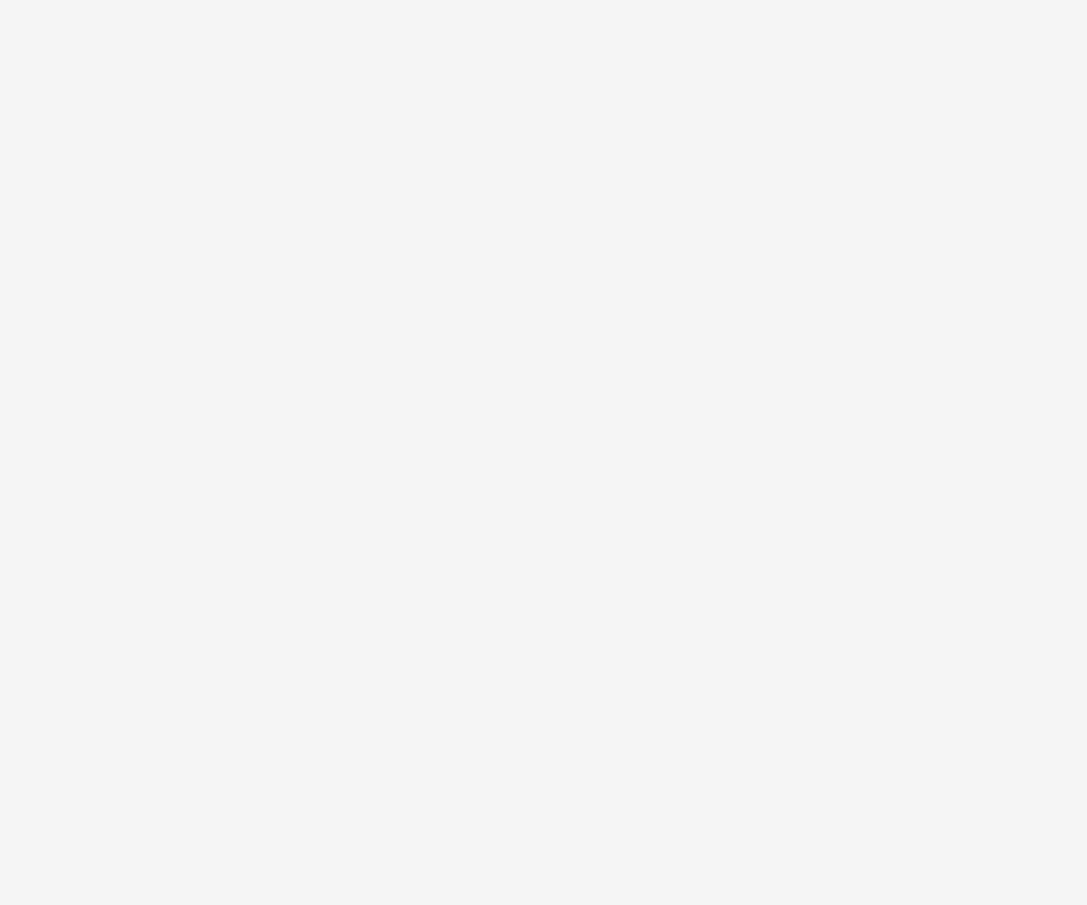
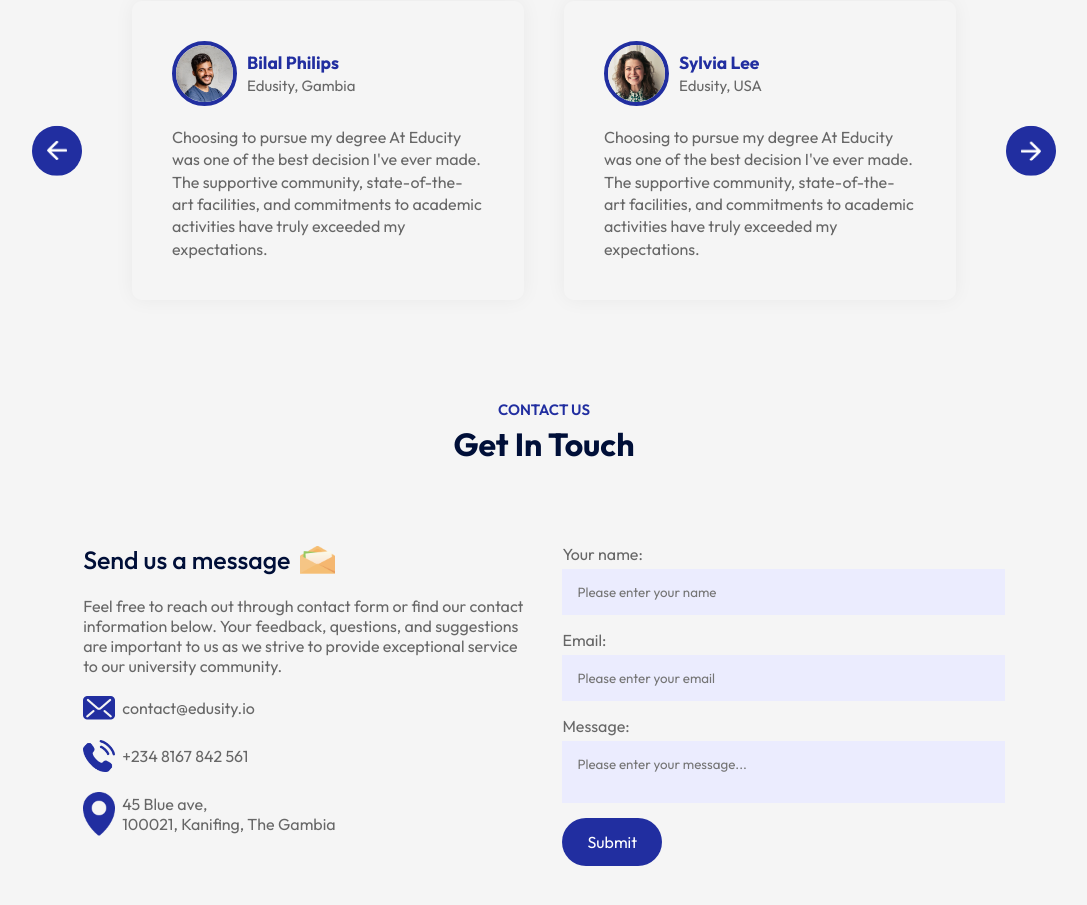
Before and after one commit to ZakariAdamu/edusity, a React (Vite) app: page / in a window 1280 px wide. Shown: the part 2640-3545 px from the top of the page, without its empty margins (96-1183 px from the left). Before the commit the page ends 2477 px from the top, so only its background shows below. Built offline with nearby package versions, Linux system fonts and the light colour scheme.

Commit message:
testimonials and contact component done

```diff
--- a/src/App.jsx
+++ b/src/App.jsx
@@ -5,6 +5,8 @@ import Programs from "./components/Programs/Programs";
 import Title from "./components/Title/Title";
 import About from "./components/About/About";
 import Campus from "./components/Campus/Campus";
+import Testimonials from "./components/Testimonials/Testimonials";
+import Contact from "./components/Contact/Contact";
 
 const App = () => {
 	return (
@@ -17,6 +19,10 @@ const App = () => {
 				<About />
 				<Title subTitle="Gallery" title="Campus Photos" />
 				<Campus />
+				<Title subTitle="testimonials" title="What Students are saying" />
+				<Testimonials />
+				<Title subTitle="contact us" title="get in touch" />
+				<Contact />
 			</div>
 		</div>
 	);
--- /dev/null
+++ b/src/components/Testimonials/Testimonials.css
@@ -0,0 +1,68 @@
+.testimonials {
+    margin: 80px auto;
+    padding: 0 80px;
+    position: relative;
+}
+
+.next-btn,
+.back-btn {
+    /* background: blue; */
+    background: #212EA0;
+    position: absolute;
+    top: 50%;
+    right: 0;
+    transform: translateY(-50%);
+    padding: 15px;
+    width: 50px;
+    border-radius: 50%;
+    cursor: pointer;
+}
+
+.back-btn {
+    left: 0;
+    right: auto;
+}
+
+.slider {
+    overflow: hidden;
+}
+
+.slider ul {
+    display: flex;
+    width: 200%;
+    overflow-x: hidden;
+    transition: 0.5s;
+    transform: translateX(-25%);
+}
+
+.slider ul li {
+    list-style: none;
+    width: 50%;
+    padding: 20px;
+}
+
+.slide-card {
+    box-shadow: 0 0 20px rgba(0, 0, 0, 0.05);
+    padding: 40px;
+    border-radius: 10px;
+    color: #676767;
+    line-height: 1.4;
+}
+
+.slide-card img {
+    width: 65px;
+    border-radius: 50%;
+    margin-right: 10px;
+    border: 4px solid #212EA0;
+}
+
+.user-info {
+    display: flex;
+    align-items: center;
+    margin-bottom: 20px;
+    font-size: 15px;
+}
+
+.user-info h3 {
+    color: #212EA0;
+}
--- /dev/null
+++ b/src/components/Testimonials/Testimonials.jsx
@@ -0,0 +1,92 @@
+import React, { useRef } from "react";
+import "./Testimonials.css";
+import next_icon from "../../assets/next-icon.png";
+import back_icon from "../../assets/back-icon.png";
+import user_1 from "../../assets/user-1.png";
+import user_2 from "../../assets/user-2.png";
+import user_3 from "../../assets/user-3.png";
+import user_4 from "../../assets/user-4.png";
+
+const Testimonials = () => {
+
+	const slider = useRef();
+	let tx = 0;
+
+	const slideForward = () => {
+		if (tx > -50) {
+			tx -= 25;
+		}
+		slider.current.style.transform = `translateX(${tx}%)`
+}
+	const slideBackward = () => {
+	if (tx < 0) {
+			tx += 25;
+		}
+		slider.current.style.transform = `translateX(${tx}%)`
+}
+
+	return (
+		<div className="testimonials">
+			<img className="next-btn" src={next_icon} alt="" onClick={slideForward} />
+			<img className="back-btn" src={back_icon} alt="" onClick={slideBackward} />
+			<div className="slider">
+				<ul ref={slider}>
+					<li>
+						<div className="slide-card">
+							<div className="user-info">
+								<img src={user_1} alt="user-image1" />
+								<div>
+									<h3>Sarah Ibrahim</h3>
+									<span>Edusity, Canada</span>
+								</div>
+							</div>
+							<p>Choosing to pursue my degree At Educity was one of the best decision I've ever made. The supportive community, state-of-the-art facilities, and commitments to academic activities have truly exceeded my expectations. </p>
+
+						</div>
+					</li>
+					<li>
+						<div className="slide-card">
+							<div className="user-info">
+								<img src={user_2} alt="user-image2" />
+								<div>
+									<h3>Bilal Philips</h3>
+									<span>Edusity, Gambia</span>
+								</div>
+							</div>
+							<p>Choosing to pursue my degree At Educity was one of the best decision I've ever made. The supportive community, state-of-the-art facilities, and commitments to academic activities have truly exceeded my expectations. </p>
+
+						</div>
+					</li>
+					<li>
+						<div className="slide-card">
+							<div className="user-info">
+								<img src={user_3} alt="user-image3" />
+								<div>
+									<h3>Sylvia Lee</h3>
+									<span>Edusity, USA</span>
+								</div>
+							</div>
+							<p>Choosing to pursue my degree At Educity was one of the best decision I've ever made. The supportive community, state-of-the-art facilities, and commitments to academic activities have truly exceeded my expectations. </p>
+
+						</div>
+					</li>
+					<li>
+						<div className="slide-card">
+							<div className="user-info">
+								<img src={user_4} alt="user-image4" />
+								<div>
+									<h3>James David</h3>
+									<span>Edusity, Colorado</span>
+								</div>
+							</div>
+							<p>Choosing to pursue my degree At Educity was one of the best decision I've ever made. The supportive community, state-of-the-art facilities, and commitments to academic activities have truly exceeded my expectations. </p>
+
+						</div>
+					</li>
+				</ul>
+			</div>
+		</div>
+	);
+};
+
+export default Testimonials;
--- /dev/null
+++ b/src/components/contact/Contact.css
@@ -0,0 +1,71 @@
+.contact {
+    margin: 80px auto;
+    max-width: 90%;
+    display: flex;
+    align-content: center;
+    justify-content: space-between;
+}
+
+.contact-col {
+    flex-basis: 48%;
+    color: #676767;
+}
+
+.contact-col h3 {
+    color: #000f38;
+    font-weight: 500;
+    font-size: 25px;
+    display: flex;
+    align-items: center;
+    margin-bottom: 20px;
+}
+
+.contact-col h3 img {
+    width: 35px;
+    margin-left: 10px;
+    opacity: 0.8;
+}
+
+.contact-col p {
+    max-width: 450px;
+    /* line-height: 23px; */
+    list-style: 0.3;
+}
+
+.contact-col ul li {
+    display: flex;
+    align-items: center;
+    margin: 20px 0;
+}
+
+.contact-icon {
+    width: 32px;
+    margin-right: 7px;
+}
+
+.contact form input,
+.contact form textarea {
+    display: block;
+    width: 100% !important;
+    background: #EBECFE;
+    padding: 15px;
+    border: 0;
+    outline: 0;
+    margin-bottom: 15px;
+    margin-top: 5px;
+    resize: none;
+}
+
+.contact-col span {
+    display: block;
+    margin: 20px 0;
+}
+
+.contact-col span {
+    display: block;
+    margin: 20px 0;
+    padding: 5px;
+    color: #fcfbfb;
+    /* background: #00c642; */
+    /* background: #0f963c; */
+}
--- /dev/null
+++ b/src/components/contact/Contact.jsx
@@ -0,0 +1,103 @@
+import React, { useState } from "react";
+import "./Contact.css";
+import msg_icon from "../../assets/msg-icon.png";
+import mail_icon from "../../assets/mail-icon.png";
+import phone_icon from "../../assets/phone-icon.png";
+import location_icon from "../../assets/location-icon.png";
+const Contact = () => {
+	const [result, setResult] = useState("");
+
+	const onSubmit = async (event) => {
+		event.preventDefault();
+		setResult("Sending....");
+		const formData = new FormData(event.target);
+
+		formData.append("access_key", "7b4c11ae-ba06-4c3d-9b41-14e503005040");
+
+		const response = await fetch("https://api.web3forms.com/submit", {
+			method: "POST",
+			body: formData,
+		});
+
+		const data = await response.json();
+
+		if (data.success) {
+			setResult("Form Submitted Successfully!");
+			console.log("Success", data);
+			event.target.reset();
+			setTimeout(setResult, 3000, "");
+		} else {
+			console.log("Error", data);
+			setResult(data.message);
+		}
+	};
+	const style = {
+		background: result ? "#0f963c" : "",
+	};
+
+	return (
+		<div className="contact">
+			<div className="contact-col">
+				<h3>
+					Send us a message
+					<img src={msg_icon} alt="envelope icon" />
+				</h3>
+				<p>
+					Feel free to reach out through contact form or find our contact
+					information below. Your feedback, questions, and suggestions are
+					important to us as we strive to provide exceptional service to our
+					university community.
+				</p>
+				<ul>
+					<li>
+						<img className="contact-icon" src={mail_icon} alt="mail icon" />
+						contact@edusity.io
+					</li>
+					<li>
+						{" "}
+						<img className="contact-icon" src={phone_icon} alt="phone icon" />
+						+234 8167 842 561
+					</li>
+					<li>
+						{" "}
+						<img
+							className="contact-icon"
+							src={location_icon}
+							alt="location icon"
+						/>
+						45 Blue ave, <br /> 100021, Kanifing, The Gambia
+					</li>
+				</ul>
+			</div>
+			<div className="contact-col">
+				<form onSubmit={onSubmit}>
+					<label htmlFor="name">Your name:</label>
+					<input
+						type="text"
+						name="name"
+						placeholder="Please enter your name"
+						required
+					/>
+					<label htmlFor="">Email:</label>
+					<input
+						type="email"
+						name="email"
+						placeholder="Please enter your email"
+						required
+					/>
+					<label htmlFor="">Message:</label>
+					<textarea
+						name="message"
+						rows=""
+						placeholder="Please enter your message..."
+						required
+					></textarea>
+					<button className="btn dark-btn">Submit</button>
+				</form>
+				<span style={style}>{result}</span>
+			</div>
+		</div>
+	);
+};
+
+export default Contact;
```
